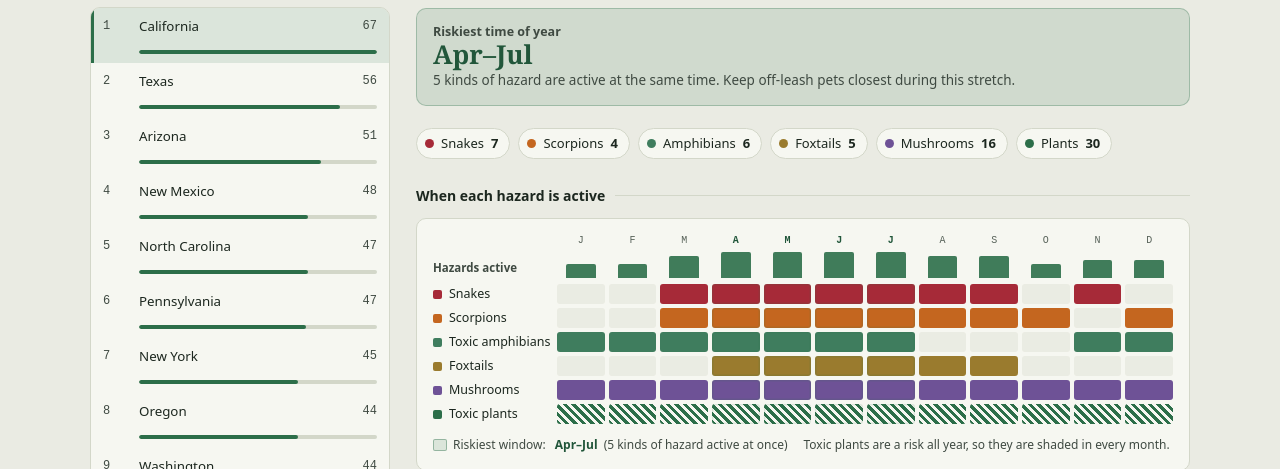
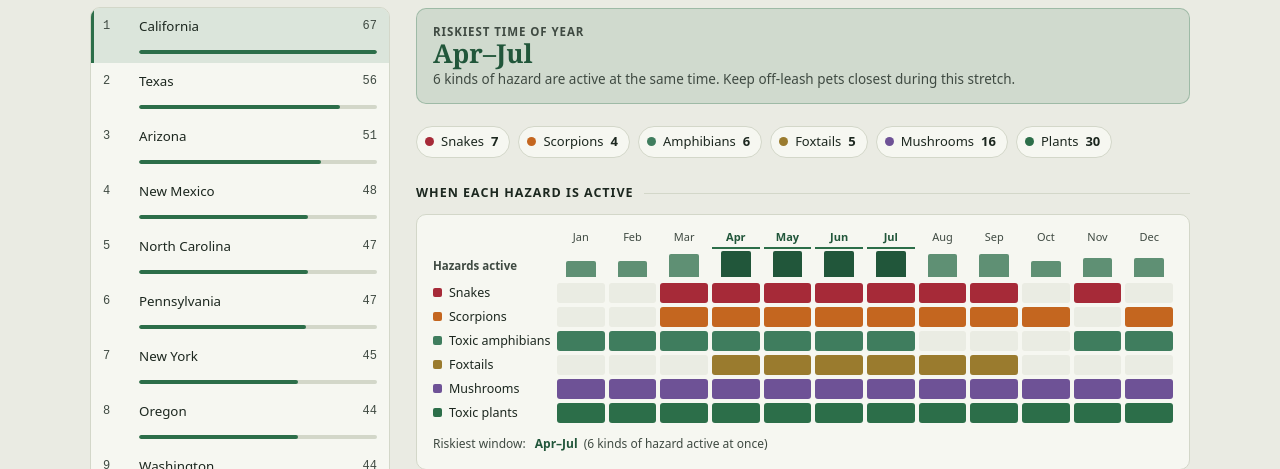
Before and after one commit to Primodex/hazard-map, a plain HTML site: page index.html in a window 1280 px wide. Shown: the part 331-800 px from the top of the page. Drawn offline with Linux system fonts and the light colour scheme.

Commit message:
Calendar readability: peak months, solid plant row, all-caps section labels
Client round 3:
- Remove the legend swatch that read as a month-color key; mark the
  riskiest months with bold/underlined green headers and darker
  "Hazards active" bars; month headers spell Jan-Dec on wide screens
- Toxic plants become a solid green row like every other hazard type;
  hatched pattern and its explanatory note removed. Monthly counts and
  the "kinds of hazard active" line now include plants so the label
  matches the filled rows
- Section labels and the callout kicker return to all caps (sans)
- Contrast audit unchanged: 1,201 text elements, 0 below AA; non-peak
  bars 3.4:1 vs panel

Co-Authored-By: Claude Fable 5.1 <noreply@anthropic.com>

```diff
--- a/index.html
+++ b/index.html
@@ -117,7 +117,7 @@
     border:1px solid color-mix(in srgb,var(--accent) 30%,transparent);
     border-radius:var(--radius);padding:14px 16px;margin-bottom:22px}
   .callout .big{font-family:var(--font-display);font-size:26px;font-weight:600;color:var(--accent-ink);line-height:1}
-  .callout .lbl{font-size:12.5px;font-weight:600;color:var(--muted)}
+  .callout .lbl{font-size:11.5px;font-weight:700;letter-spacing:.08em;text-transform:uppercase;color:var(--muted)}
   .callout p{margin:3px 0 0;font-size:13.5px;color:var(--muted)}
 
   .chips{display:flex;flex-wrap:wrap;gap:8px;margin-bottom:26px}
@@ -127,7 +127,7 @@
   .chip b{font-variant-numeric:tabular-nums}
   .chip.zero{color:var(--muted);border-style:dashed}
 
-  .section-label{font-size:14px;font-weight:600;color:var(--ink);margin:0 0 12px;
+  .section-label{font-size:12.5px;font-weight:700;letter-spacing:.08em;text-transform:uppercase;color:var(--ink);margin:0 0 12px;
     display:flex;align-items:center;gap:10px}
   .section-label::after{content:"";flex:1;height:1px;background:var(--line)}
 
@@ -136,26 +136,26 @@
     background:var(--surface);padding:14px 16px 16px;margin-bottom:30px}
   .cal{min-width:520px;display:grid;grid-template-columns:120px repeat(12,1fr);gap:4px;align-items:center}
   .cal .corner{grid-column:1}
-  .cal .mhead{font-family:var(--font-mono);font-size:10px;color:var(--faint);text-align:center;padding-bottom:2px}
-  .cal .mhead.peak{color:var(--accent-ink);font-weight:700}
+  .cal .mhead{font-size:11px;color:var(--muted);text-align:center;padding-bottom:3px}
+  .cal .mhead .m1{display:none}
+  .cal .mhead.peak{color:var(--accent-ink);font-weight:700;box-shadow:inset 0 -2px 0 var(--accent)}
   .cal .tbar{height:26px;display:flex;align-items:flex-end;justify-content:center;padding-bottom:2px}
-  .cal .tbar>i{width:62%;background:var(--accent);border-radius:2px 2px 0 0;opacity:.9;min-height:2px}
+  .cal .tbar>i{width:62%;background:var(--accent);border-radius:2px 2px 0 0;opacity:.75;min-height:2px}
+  .cal .tbar.peak>i{background:var(--accent-ink);opacity:1}
   .cal .rlabel{font-size:12.5px;color:var(--ink);display:flex;align-items:center;gap:7px;font-weight:500}
   .cal .rlabel .dot{width:9px;height:9px;border-radius:2px;flex:none}
   .cal .cell{height:20px;border-radius:3px;background:var(--line);opacity:.35}
   .cal .cell.on{opacity:1}
-  .cal .cell.peakcol{box-shadow:inset 0 0 0 1.5px var(--band)}
-  .cal .cell.yr{opacity:1;background:repeating-linear-gradient(45deg,var(--c-plant) 0 3px,transparent 3px 6px)}
   .cal-note{font-size:12px;color:var(--muted);margin:12px 0 0;display:flex;gap:16px;flex-wrap:wrap}
   .cal-note span{display:inline-flex;align-items:center;gap:6px}
-  .cal-note .band-key{width:14px;height:12px;border-radius:2px;background:var(--band);
-    border:1px solid color-mix(in srgb,var(--accent) 40%,transparent)}
   /* phones: let the 12-month grid fit the screen instead of scrolling sideways */
   @media (max-width:560px){
     .cal-wrap{padding:12px 10px 12px}
     .cal{min-width:0;grid-template-columns:86px repeat(12,1fr);gap:3px}
     .cal .rlabel{font-size:11px;line-height:1.15;white-space:normal;padding-right:4px}
     .cal .mhead{font-size:10.5px}
+    .cal .mhead .m3{display:none}
+    .cal .mhead .m1{display:inline}
     .cal .cell{height:18px}
   }
 
@@ -273,17 +273,18 @@
 
   // ---- calendar ----
   function calendar(s){
-    const tc = s.monthly_typecount;
+    const hasPlants = s.subscores.plant>0;
+    const tc = s.monthly_typecount.map(function(v){return v+(hasPlants?1:0);});
     const mx = Math.max.apply(null, tc.concat([1]));
     const peak = tc.map(function(v){return v===Math.max.apply(null,tc) && v>0;});
     let h='<div class="cal-wrap"><div class="cal">';
     h+='<div class="corner"></div>';
-    for(let m=0;m<12;m++) h+='<div class="mhead'+(peak[m]?' peak':'')+'" aria-hidden="true">'+MON[m][0]+'</div>';
+    for(let m=0;m<12;m++) h+='<div class="mhead'+(peak[m]?' peak':'')+'" aria-hidden="true"><span class="m3">'+MON[m]+'</span><span class="m1">'+MON[m][0]+'</span></div>';
     // overlap intensity strip
     h+='<div class="rlabel" style="color:var(--muted);font-size:11.5px;font-weight:600">Hazards active<span class="sr-only"> by month: '+tc.map(function(v,i){return MON[i]+' '+v;}).join(', ')+'</span></div>';
     for(let m=0;m<12;m++){
       const hgt=Math.round(6+ (tc[m]/mx)*20);
-      h+='<div class="tbar" aria-hidden="true"><i style="height:'+hgt+'px"></i></div>';
+      h+='<div class="tbar'+(peak[m]?' peak':'')+'" aria-hidden="true"><i style="height:'+hgt+'px"></i></div>';
     }
     TYPES.forEach(function(t){
       const key=t[0];
@@ -293,14 +294,13 @@
       const on = {}; months.forEach(function(m){on[m]=1;});
       h+='<div class="rlabel"><span class="dot" style="background:'+cssvar(t[2])+'"></span>'+t[1]+'<span class="sr-only">, active '+(yr?'all year':(months.length?months.map(function(m){return MON[m-1];}).join(', '):'no months recorded'))+'</span></div>';
       for(let m=1;m<=12;m++){
-        const cls="cell"+(on[m]?" on":"")+(yr?" yr":"")+(peak[m-1]?" peakcol":"");
-        const st = (on[m] && !yr) ? ' style="background:'+cssvar(t[2])+'"' : "";
+        const cls="cell"+(on[m]?" on":"");
+        const st = on[m] ? ' style="background:'+cssvar(t[2])+'"' : "";
         h+='<div class="'+cls+'"'+st+' aria-hidden="true"></div>';
       }
     });
     h+='</div>';
-    h+='<p class="cal-note"><span><span class="band-key"></span>Riskiest window: <b style="color:var(--accent-ink);margin-left:3px">'+esc(s.peak_overlap)+'</b> ('+s.peak_types+' kinds of hazard active at once)</span>'+
-       '<span>Toxic plants are a risk all year, so they are shaded in every month.</span></p>';
+    h+='<p class="cal-note"><span>Riskiest window: <b style="color:var(--accent-ink);margin-left:3px">'+esc(s.peak_overlap)+'</b> ('+(s.peak_types+(hasPlants?1:0))+' kinds of hazard active at once)</span></p>';
     h+='</div>';
     return h;
   }
@@ -352,7 +352,7 @@
       '<p class="d-sub"><b class="num">'+s.n_present+'</b> outdoor hazards found in '+esc(s.name)+' · hazard score <b class="num">'+s.score.toFixed(0)+'</b> out of 100</p>'+
       '<div class="callout"><div><div class="lbl">Riskiest time of year</div>'+
         '<div class="big">'+esc(s.peak_overlap||"—")+'</div>'+
-        '<p>'+s.peak_types+' kinds of hazard are active at the same time. Keep off-leash pets closest during this stretch.</p></div></div>'+
+        '<p>'+(s.peak_types+(s.subscores.plant>0?1:0))+' kinds of hazard are active at the same time. Keep off-leash pets closest during this stretch.</p></div></div>'+
       '<div class="chips">'+chips+'</div>'+
       '<h3 class="section-label">When each hazard is active</h3>'+ calendar(s)+
       '<h3 class="section-label">What’s in your state, and when it’s an emergency</h3>'+ hazardGroups(s);
```
